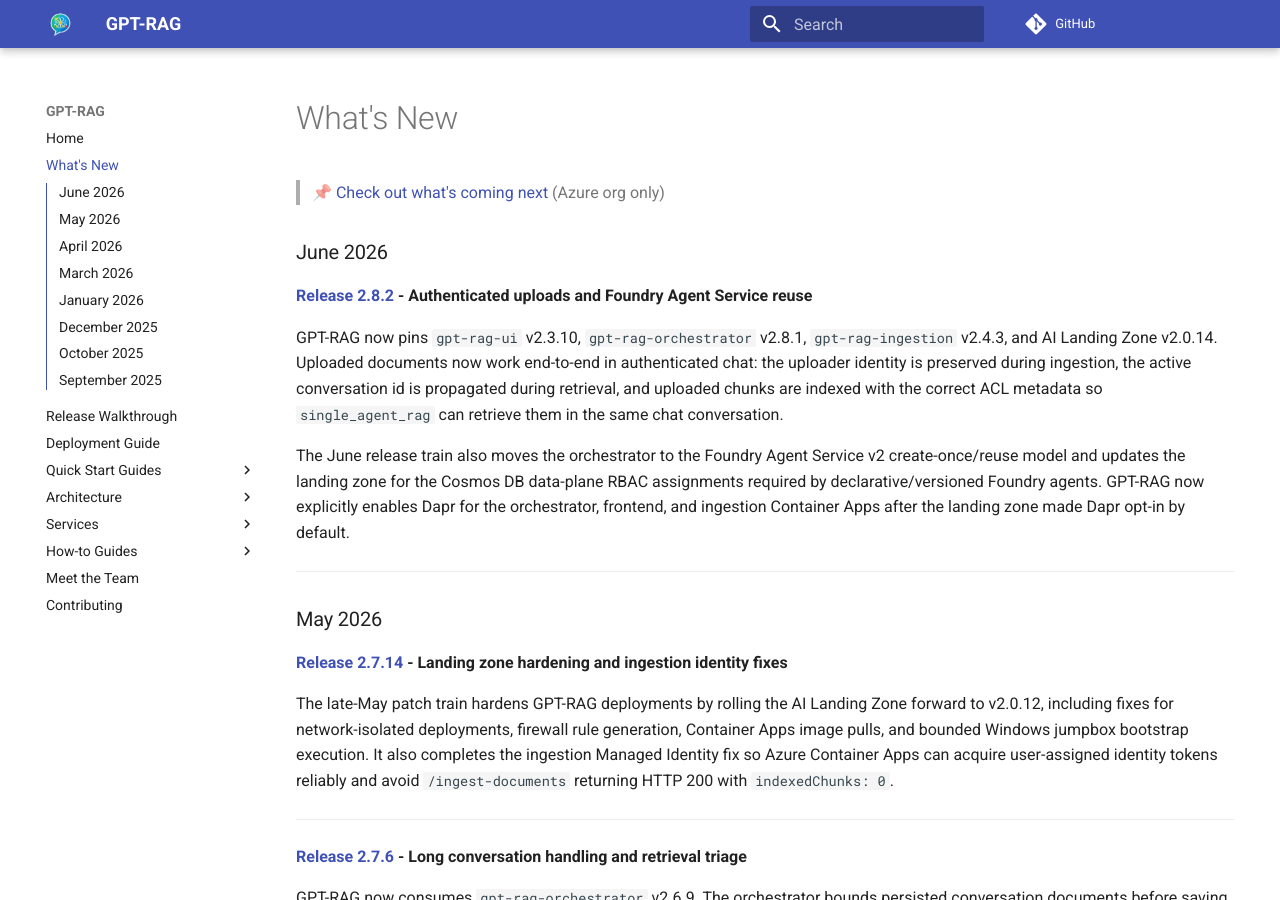
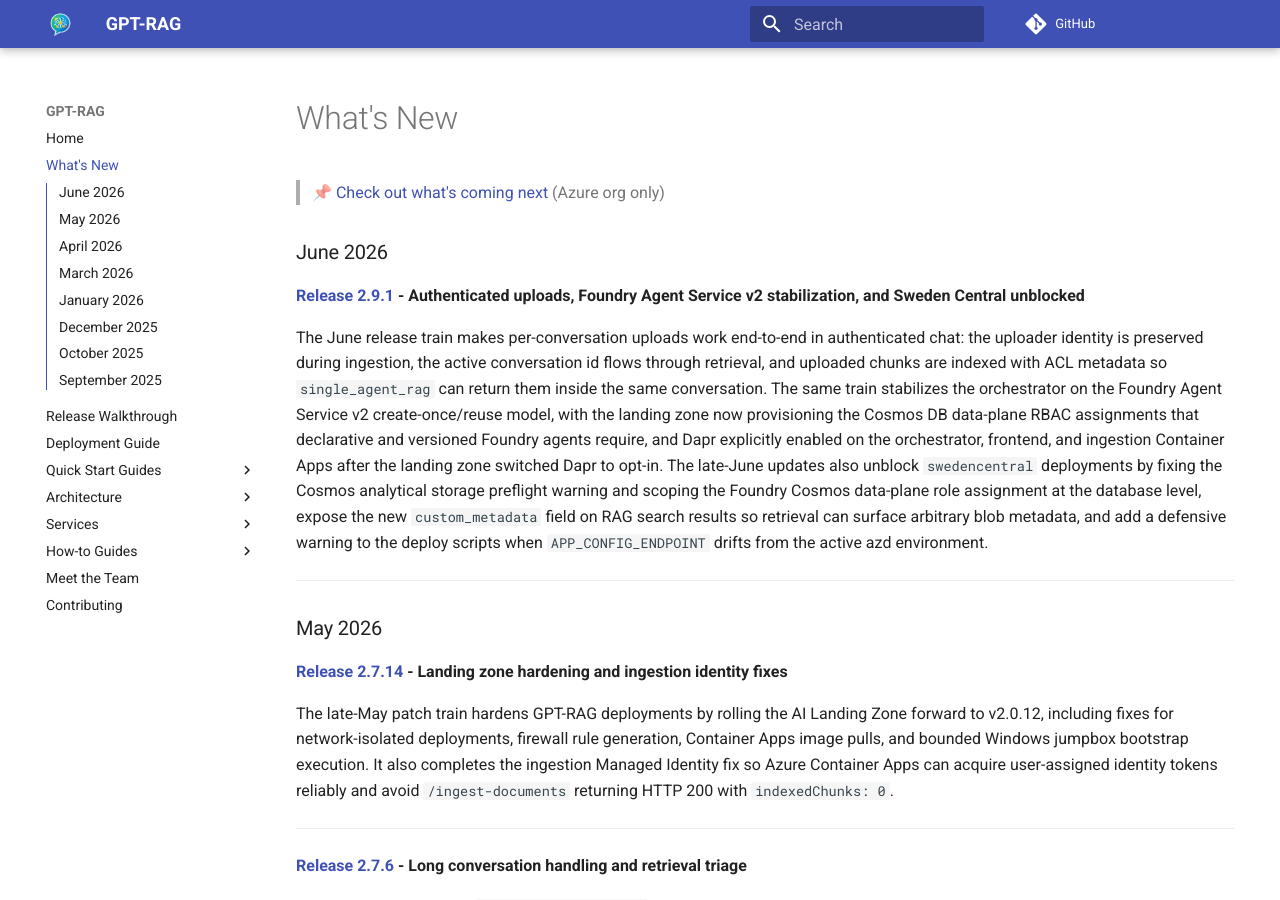
Before and after one commit to Azure/GPT-RAG, an MkDocs documentation site: the page built from docs/whatisnew.md, in a window 1280 px wide and 900 px high. Built offline with MkDocs 1.6.1 and Material for MkDocs 9.7.7, drawn with Linux system fonts in a browser that asks for light colours; comment, search, counter and statistics services are not loaded.

Commit message:
docs(whats-new): rewrite June 2026 entry to cover full release train
Rewrite the June 2026 What's New entry to match the May 2026 style:
single cohesive paragraph, no inline pinned-version list, anchored on
the latest tag of the month (v2.9.1).

Covers the full June train:
- authenticated per-conversation uploads end-to-end
- Foundry Agent Service v2 create-once/reuse stabilization
- Sweden Central unblocked (Cosmos preflight + Foundry RBAC scope fix)
- custom_metadata on RAG search results
- defensive APP_CONFIG_ENDPOINT drift warning in deploy scripts

Co-authored-by: Copilot <copilot@github.com>

```diff
--- a/docs/whatisnew.md
+++ b/docs/whatisnew.md
@@ -2,11 +2,9 @@
 
 ### June 2026
 
-**[Release 2.8.2](https://github.com/Azure/GPT-RAG/tree/v2.8.2) - Authenticated uploads and Foundry Agent Service reuse**
+**[Release 2.9.1](https://github.com/Azure/GPT-RAG/tree/v2.9.1) - Authenticated uploads, Foundry Agent Service v2 stabilization, and Sweden Central unblocked**
 
-GPT-RAG now pins `gpt-rag-ui` v2.3.10, `gpt-rag-orchestrator` v2.8.1, `gpt-rag-ingestion` v2.4.3, and AI Landing Zone v2.0.14. Uploaded documents now work end-to-end in authenticated chat: the uploader identity is preserved during ingestion, the active conversation id is propagated during retrieval, and uploaded chunks are indexed with the correct ACL metadata so `single_agent_rag` can retrieve them in the same chat conversation.
-
-The June release train also moves the orchestrator to the Foundry Agent Service v2 create-once/reuse model and updates the landing zone for the Cosmos DB data-plane RBAC assignments required by declarative/versioned Foundry agents. GPT-RAG now explicitly enables Dapr for the orchestrator, frontend, and ingestion Container Apps after the landing zone made Dapr opt-in by default.
+The June release train makes per-conversation uploads work end-to-end in authenticated chat: the uploader identity is preserved during ingestion, the active conversation id flows through retrieval, and uploaded chunks are indexed with ACL metadata so `single_agent_rag` can return them inside the same conversation. The same train stabilizes the orchestrator on the Foundry Agent Service v2 create-once/reuse model, with the landing zone now provisioning the Cosmos DB data-plane RBAC assignments that declarative and versioned Foundry agents require, and Dapr explicitly enabled on the orchestrator, frontend, and ingestion Container Apps after the landing zone switched Dapr to opt-in. The late-June updates also unblock `swedencentral` deployments by fixing the Cosmos analytical storage preflight warning and scoping the Foundry Cosmos data-plane role assignment at the database level, expose the new `custom_metadata` field on RAG search results so retrieval can surface arbitrary blob metadata, and add a defensive warning to the deploy scripts when `APP_CONFIG_ENDPOINT` drifts from the active azd environment.
 
 ---
 
```
